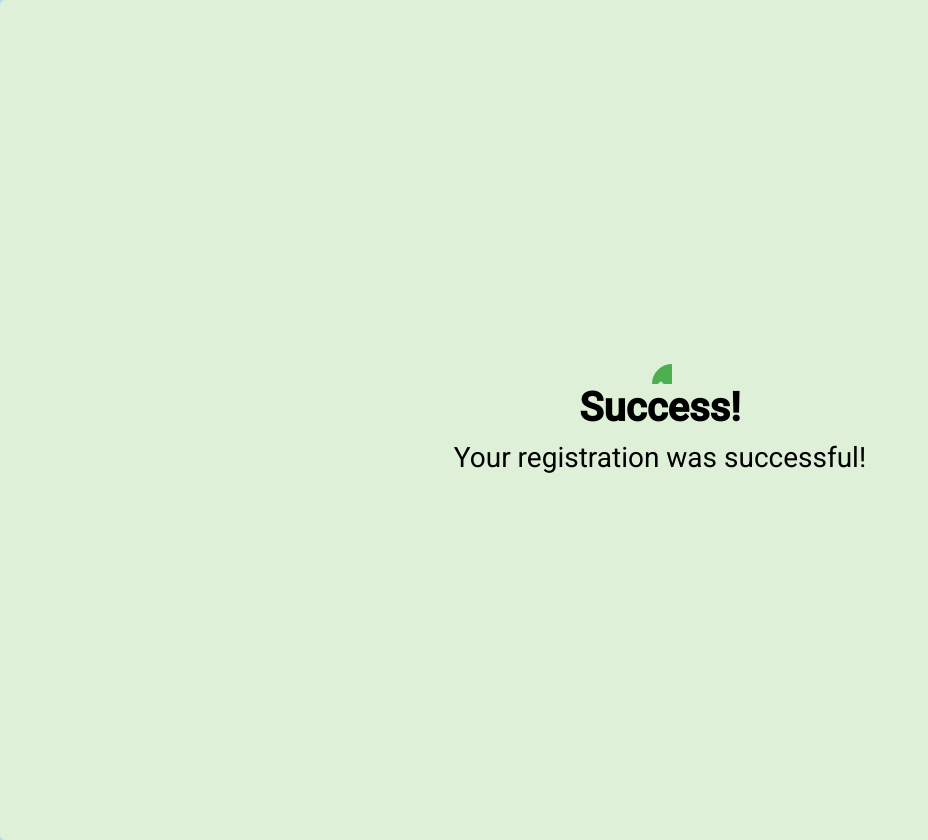
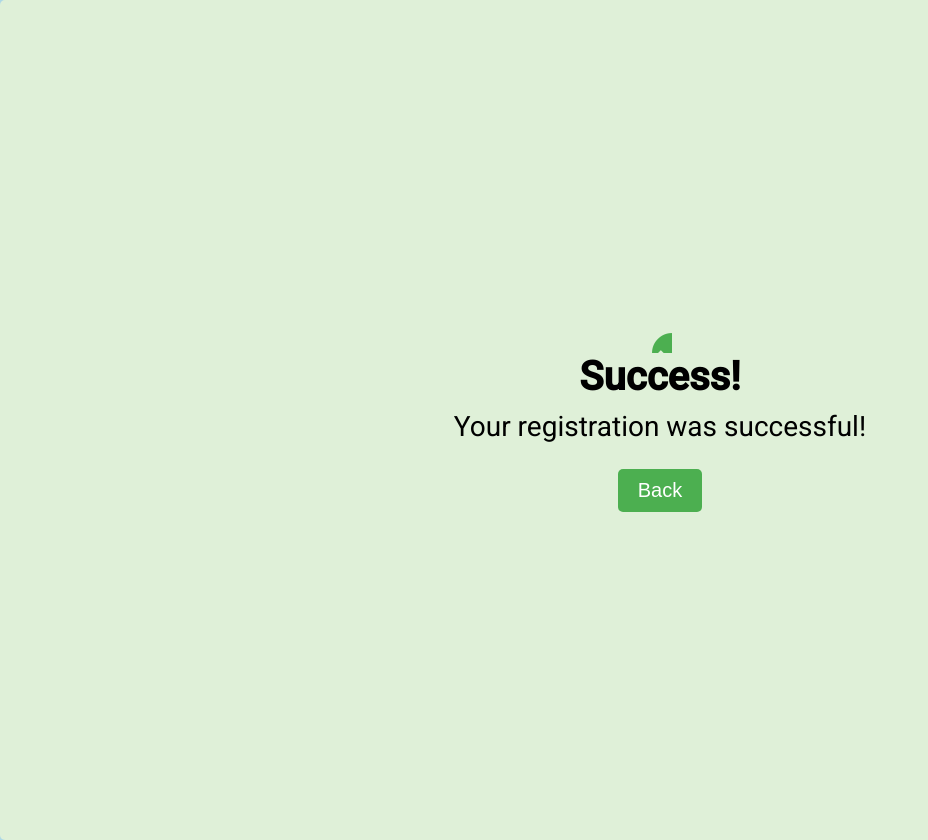
Before and after one commit to detandae/TEKEnable, an Angular app in the folder Frontend/TEKEnable/: page /success in a window 1280 px wide. Shown: the top 840 px of the page, without its empty margins (0-928 px from the left). Built offline with nearby package versions, Linux system fonts and the light colour scheme.

Commit message:
Add Go Back button to Success page

```diff
--- a/Frontend/TEKEnable/src/app/success-message/success-message.component.html
+++ b/Frontend/TEKEnable/src/app/success-message/success-message.component.html
@@ -2,4 +2,6 @@
     <mat-icon class="success-icon">check_circle</mat-icon>
     <h3 class="success-heading">Success!</h3>
     <p class="success-text">{{ message }}</p>
+    <button class="back-button"  (click)="goBack()">Back</button>
+
   </div>
--- a/Frontend/TEKEnable/src/app/success-message/success-message.component.scss
+++ b/Frontend/TEKEnable/src/app/success-message/success-message.component.scss
@@ -26,3 +26,14 @@
     font-size: 28px;
     text-align: center;
   }
+
+  .back-button {
+    margin-top: 20px;
+    padding: 10px 20px;
+    background-color: #4caf50;
+    color: white;
+    border: none;
+    border-radius: 5px;
+    font-size: 20px;
+    cursor: pointer;
+  }
--- a/Frontend/TEKEnable/src/app/success-message/success-message.component.ts
+++ b/Frontend/TEKEnable/src/app/success-message/success-message.component.ts
@@ -1,5 +1,5 @@
 import { Component, OnInit } from '@angular/core';
-
+import { Router } from '@angular/router';
 @Component({
   selector: 'app-success-message',
   templateUrl: './success-message.component.html',
@@ -8,11 +8,14 @@ import { Component, OnInit } from '@angular/core';
 export class SuccessMessageComponent implements OnInit {
 
   message: string;
-  constructor() {
+  constructor( private router: Router) {
     this.message="Your registration was successful!";
   }
 
   ngOnInit(): void {
   }
 
+  goBack():void{
+    this.router.navigate(['/']);
+  }
 }
```
